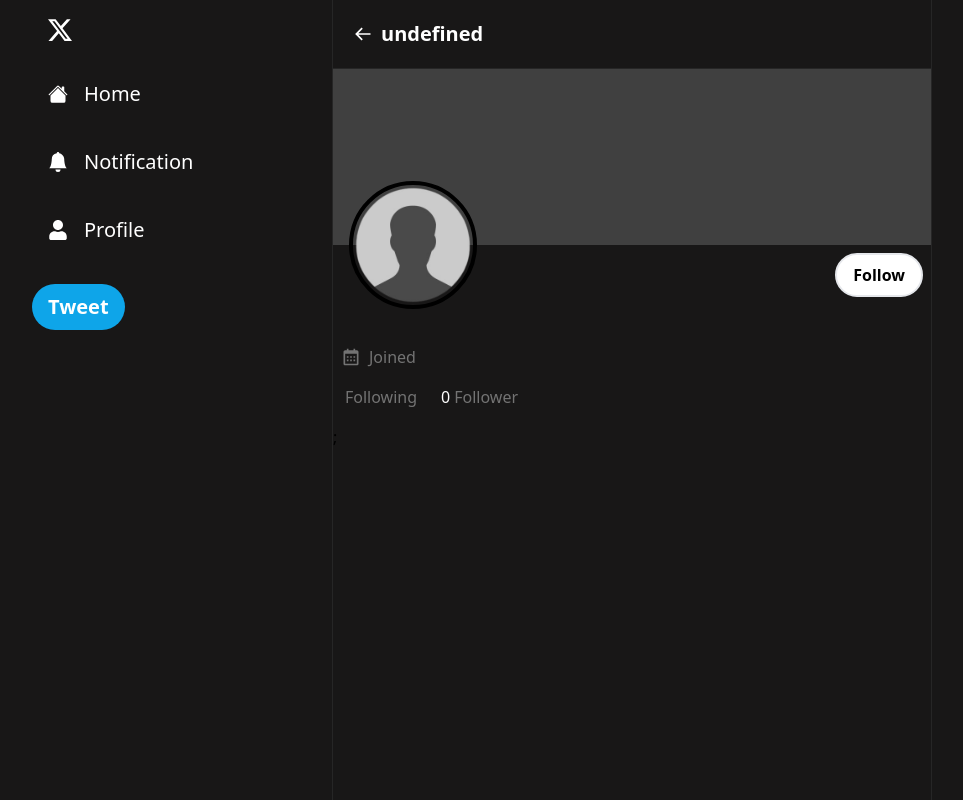
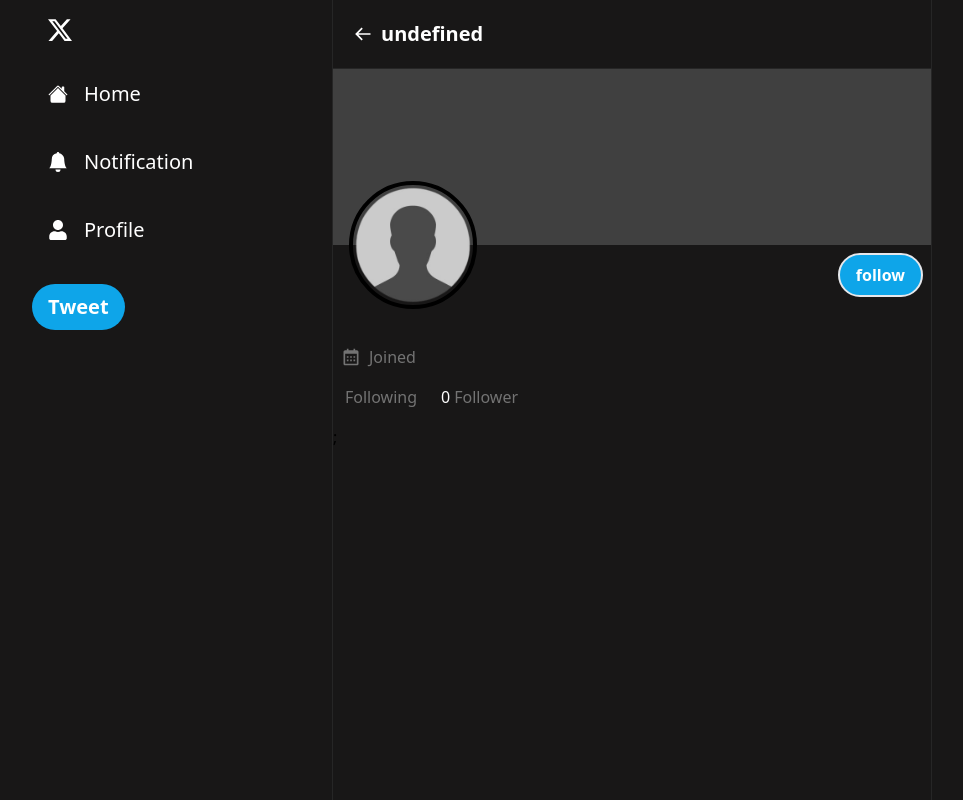
Before and after one commit to om0852/full-stack-twitter-clone-, a Next.js app: page /users/1 in a window 1280 px wide. Shown: the whole page, without its empty margins (8-971 px from the left). Built offline with nearby package versions, Linux system fonts and the light colour scheme; no server answers; the database is empty.

Commit message:
following functionality implemented

```diff
--- /dev/null
+++ b/pages/api/follow.ts
@@ -0,0 +1,47 @@
+import serverAuth from "@/libs/serverAuth";
+import { NextApiRequest, NextApiResponse } from "next";
+import prisma from "@/libs/prismadb";
+
+export default async function handler(
+  req: NextApiRequest,
+  res: NextApiResponse
+) {
+  if (req.method !== "POST" && req.method !== "DELETE") {
+    return res.status(405).end();
+  }
+  try {
+    const { userId ,currentUserId } = req.body;
+    if (!userId || typeof userId !== "string") {
+      throw new Error("Invalid Id");
+    }
+    const user = await prisma.user.findUnique({
+      where: {
+        id: userId,
+      },
+    });
+    if (!user) {
+      throw new Error("Inalid Id");
+    }
+
+    let updateFollowingIds = [...(user?.followingIds || [])];
+
+    if (req.method == "POST") {
+      updateFollowingIds.push(userId);
+    }
+    if (req.method == "DELETE") {
+      updateFollowingIds = updateFollowingIds.filter(
+        (followindid) => followindid !== userId
+      );
+    }
+    const updateUser = await prisma.user.update({
+        where:{
+            id:currentUserId
+        },
+        data:{followingIds:updateFollowingIds}
+    })
+    return res.status(200).json("updated followings")
+  } catch (error) {
+    console.log(error);
+    return res.status(400).end();
+  }
+}
--- a/pages/component/Button.tsx
+++ b/pages/component/Button.tsx
@@ -24,7 +24,7 @@ const  Button:React.FC<ButtonProps>=({label,secondary,fullwidth,large,onClick,di
     ${large?"py-3":"py-2"}
     ${outline?"bg-transparent":""}
     ${outline?"border-white":""}
-    ${outline?"text-white":""}
+    ${outline?"border-white":""}
   }
 
 
--- /dev/null
+++ b/pages/component/hooks/useFollowings.ts
@@ -0,0 +1,49 @@
+import { useCallback, useMemo } from "react";
+import useCurrentUser from "./useCurrentUser"
+import useLoginModal from "./UserLoginModal";
+import useUser from "./useUser"
+import toast from "react-hot-toast";
+import axios from "axios";
+
+const useFollow=(userId:string)=>{
+const {data:currentUser,mutate:mutateCurrentUser}=useCurrentUser()
+const {mutate:mutateFetchedUser}=useUser(userId);
+
+const loginModa=useLoginModal();
+const isFollowing =useMemo(()=>{
+const list = currentUser?.followingIds||[];
+return list.includes(userId);
+},[userId,currentUser?.followingIds])
+
+const toggleFollow = useCallback(async()=>{
+if(!currentUser){
+    return loginModa.onOpen();
+}
+try {
+    let request;
+
+    if(isFollowing){
+        request = () => axios.delete('/api/follow', { data: { userId, currentUserId: currentUser.id } });
+    }
+    else{
+        request=()=>axios.post('/api/follow',{userId,currentUserId: currentUser.id })
+
+    }
+    await request();
+
+    mutateCurrentUser();
+    mutateFetchedUser();
+    toast.success("Success")
+
+
+} catch (error) {
+    toast.error("Something went wrong")
+
+}
+},[currentUser,isFollowing,userId,mutateCurrentUser,mutateFetchedUser,loginModa])
+return {
+    isFollowing,
+    toggleFollow
+}
+}
+export default useFollow
--- a/pages/component/users/UserBio.tsx
+++ b/pages/component/users/UserBio.tsx
@@ -5,6 +5,7 @@ import useUser from "../hooks/useUser";
 import Button from "../Button";
 import { BiCalendar } from "react-icons/bi";
 import useEditModal from "../hooks/useEditModal";
+import useFollow from "../hooks/useFollowings";
 
 interface userBioProps {
     userid: string
@@ -14,6 +15,11 @@ const UserBio: React.FC<userBioProps> = ({ userid }) => {
     const { data: fetchedUser } = useUser(userid);
 
     const editModal =useEditModal();
+
+const {isFollowing,toggleFollow}=useFollow(userid);
+
+
+
     const createdAt = useMemo(() => {
         if (!fetchedUser?.createdAt) {
             return null;
@@ -27,7 +33,7 @@ const UserBio: React.FC<userBioProps> = ({ userid }) => {
                     {currentUser?.id === userid ? (
                         <Button secondary label="Edit" onClick={() => {editModal.onOpen() }} />
                     ) : (
-                        <Button onClick={() => { }} label="Follow" secondary />
+                        <Button onClick={() => { toggleFollow()}} label={isFollowing?`Unfollow`:"follow"} secondary={isFollowing} outline={isFollowing} />
                     )}
 
                 </div>
```
